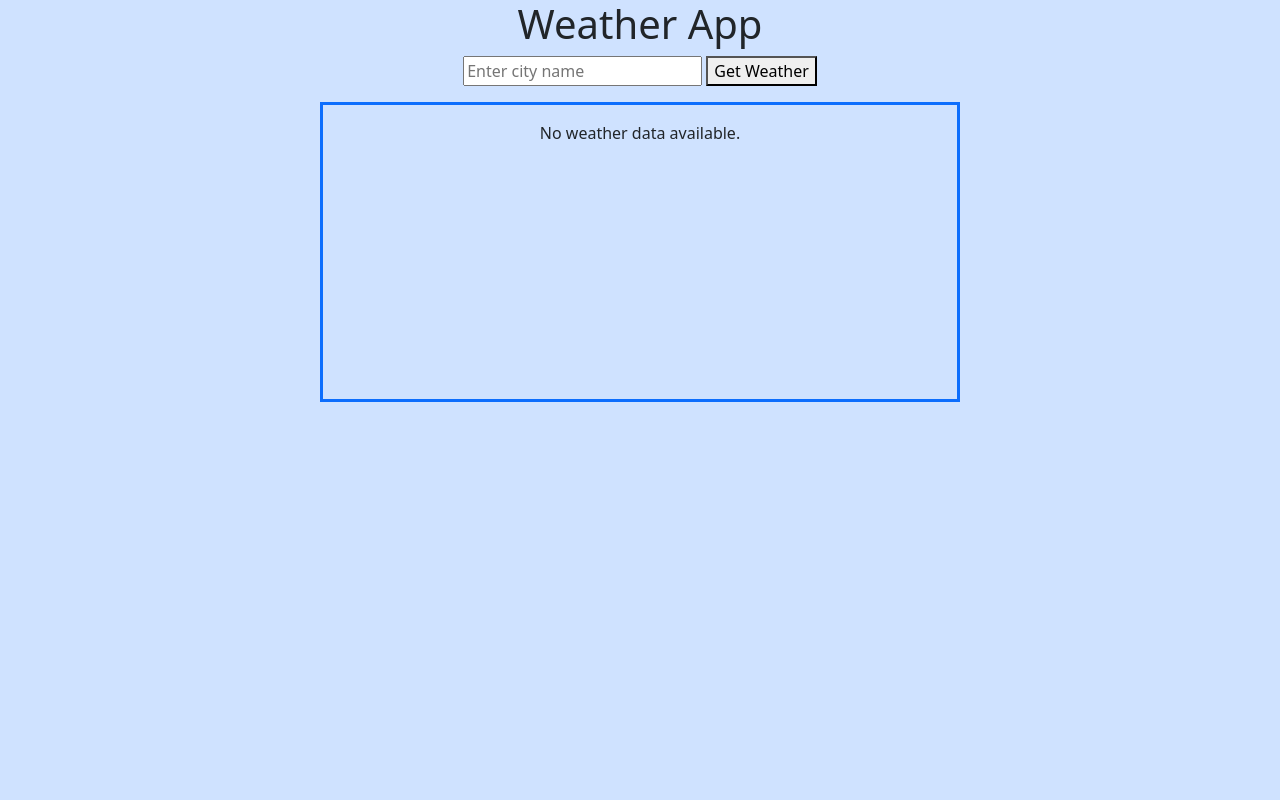
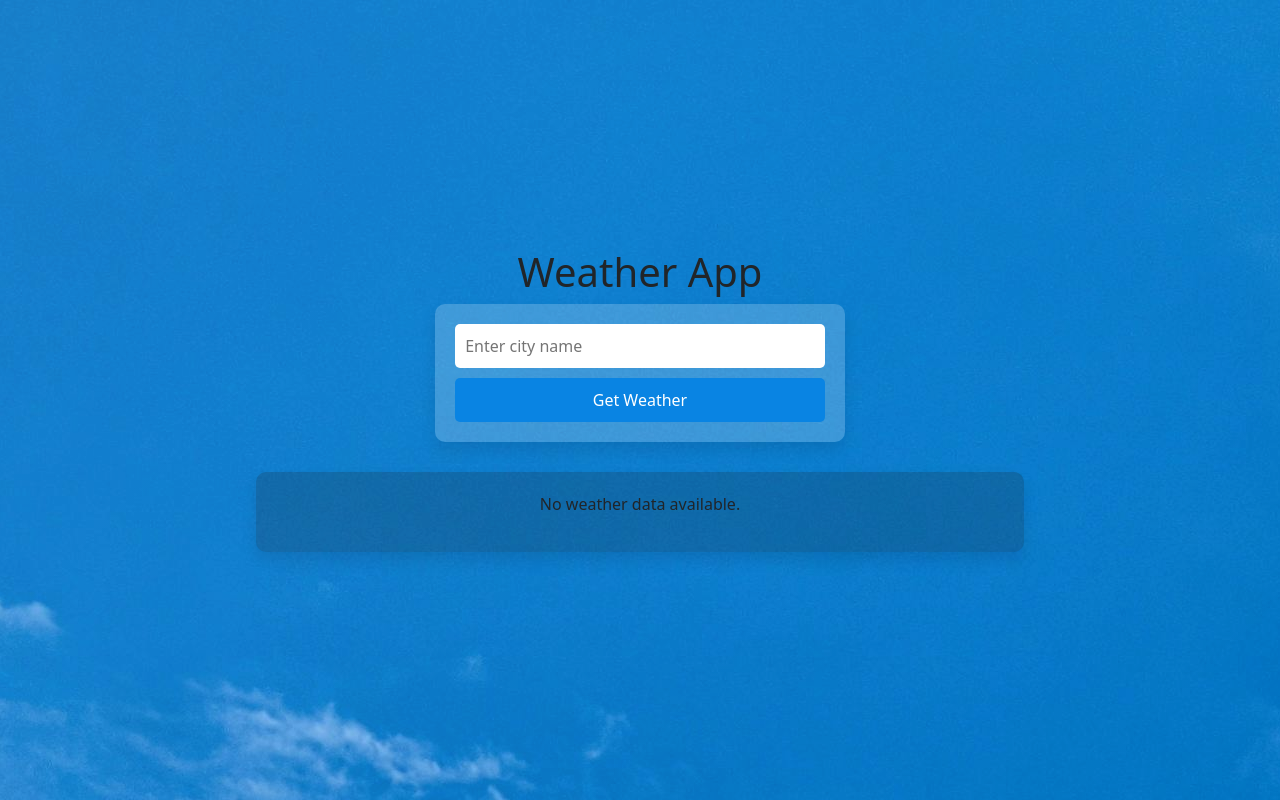
Before and after one commit to ErfanAalam/weatherappUsingFlask, a Flask app: page / in a window 1280 px wide. Run offline with Flask 3, Linux system fonts and the light colour scheme.

Commit message:
UI updated and make it attractive

```diff
--- /dev/null
+++ b/static/css/style.css
@@ -0,0 +1,131 @@
+body {
+  background: linear-gradient(135deg, #74b9ff, #0984e3);
+  color: #fff;
+  font-family: 'Arial', sans-serif;
+  min-height: 100vh;
+  display: flex;
+  justify-content: center;
+  align-items: center;
+  flex-direction: column;
+  overflow: hidden;
+}
+
+h1 {
+  font-size: 3rem;
+  margin-bottom: 20px;
+  animation: fadeInDown 1s;
+  z-index: 1;
+}
+
+.clouds {
+  position: absolute;
+  top: -50;
+  left: 0;
+  width: 100%;
+  height: 100%;
+  background: url('/static/images/cloud.jpg') repeat-x;
+  animation: moveClouds 30s linear infinite;
+  opacity: 0.8;
+}
+
+.weather-form {
+  background: rgba(255, 255, 255, 0.2);
+  padding: 20px;
+  border-radius: 10px;
+  box-shadow: 0 8px 15px rgba(0, 0, 0, 0.1);
+  animation: zoomIn 1s;
+  z-index: 1;
+}
+
+.weather-form input {
+  width: 100%;
+  padding: 10px;
+  margin-bottom: 10px;
+  border: none;
+  border-radius: 5px;
+}
+
+.weather-form button {
+  width: 100%;
+  padding: 10px;
+  background: #0984e3;
+  border: none;
+  border-radius: 5px;
+  color: #fff;
+  font-size: 1rem;
+  transition: background 0.3s ease;
+}
+
+.weather-form button:hover {
+  background: #74b9ff;
+}
+
+.weather-result {
+  margin-top: 30px;
+  padding: 20px;
+  width: 60%;
+  background: rgba(29, 28, 28, 0.2);
+  border-radius: 10px;
+  box-shadow: 0 8px 15px rgba(0, 0, 0, 0.1);
+  animation: fadeInUp 1s;
+  text-align: center;
+  z-index: 1;
+}
+
+.weather-result h2 {
+  margin-bottom: 15px;
+}
+
+.weather-result p {
+  display: flex;
+  align-items: center;
+  justify-content: center;
+  gap: 10px;
+}
+
+.weather-result i {
+  font-size: 1.5rem;
+  color: #222a329a;
+}
+
+@keyframes fadeInDown {
+  from {
+    opacity: 0;
+    transform: translateY(-20px);
+  }
+  to {
+    opacity: 1;
+    transform: translateY(0);
+  }
+}
+
+@keyframes fadeInUp {
+  from {
+    opacity: 0;
+    transform: translateY(20px);
+  }
+  to {
+    opacity: 1;
+    transform: translateY(0);
+  }
+}
+
+@keyframes zoomIn {
+  from {
+    opacity: 0;
+    transform: scale(0.8);
+  }
+  to {
+    opacity: 1;
+    transform: scale(1);
+  }
+}
+
+@keyframes moveClouds {
+  from {
+    background-position: 0 0;
+  }
+  to {
+    background-position: 100% 0;
+  }
+}
--- a/templates/weather.html
+++ b/templates/weather.html
@@ -3,37 +3,45 @@
   <head>
     <meta charset="UTF-8" />
     <meta name="viewport" content="width=device-width, initial-scale=1.0" />
-    <title>Weather app</title>
+    <title>Weather App</title>
+    <link rel="stylesheet" href="/static/css/style.css">
     <link
       href="https://cdn.jsdelivr.net/npm/bootstrap@5.3.3/dist/css/bootstrap.min.css"
       rel="stylesheet"
       integrity="sha384-QWTKZyjpPEjISv5WaRU9OFeRpok6YctnYmDr5pNlyT2bRjXh0JMhjY6hW+ALEwIH"
       crossorigin="anonymous"
     />
-    <style>
-      .h-500{
-        height: 300px;
-      }
-    </style>
+    <link
+    rel="stylesheet"
+    href="https://cdnjs.cloudflare.com/ajax/libs/font-awesome/6.0.0-beta3/css/all.min.css"
+  />
   </head>
-  <body class="bg-primary-subtle d-flex flex-column align-items-center">
+
+  <body>
+    <div class="clouds"></div>
     <h1>Weather App</h1>
-    <form method="POST">
-      <input type="text" name="city" placeholder="Enter city name" required />
-      <button type="submit">Get Weather</button>
+    <form method="POST" class="weather-form">
+      <input
+        type="text"
+        name="city"
+        placeholder="Enter city name"
+        required
+      />
+      <button type="submit" class="btn">Get Weather</button>
     </form>
-    <div class="border border-3 border-primary p-3 h-500 mt-3 w-50 d-flex flex-column align-items-center">
+
+    <div class="weather-result">
       {% if data %}
       <h2>Weather in {{ data.name }}</h2>
-
       {% if data.main %}
-      <p>Temperature: {{ data.main.temp }} °C</p>
-      <p>Humidity: {{ data.main.humidity }}%</p>
+      <p><i class="fas fa-temperature-high"></i><strong>Temperature:</strong> {{ data.main.temp }} &#8451;</p>
+      <p><i class="fas fa-tint"></i><strong>Humidity:</strong> {{ data.main.humidity }}%</p>
       {% endif %} {% if data.weather %}
-      <p>Weather: {{ data.weather[0].description }}</p>
+      <p><i class="fas fa-cloud"></i><strong>Weather:</strong> {{ data.weather[0].description }}</p>
       {% endif %} {% if data.wind %}
-      <p>Wind Speed: {{ data.wind.speed }} m/s</p>
-      {% endif %} {% else %}
+      <p><i class="fas fa-wind"></i><strong>Wind Speed:</strong> {{ data.wind.speed }} m/s</p>
+      {% endif %}
+      {% else %}
       <p>No weather data available.</p>
       {% endif %}
     </div>
```
Also changed, not shown: static/images/cloud.jpg (added).
